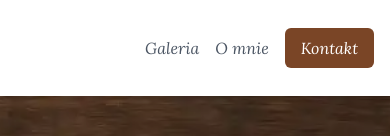
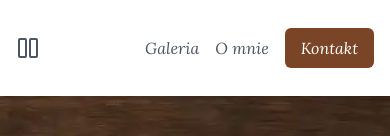
Before and after one commit to rafalwizen/sweet-creations-next-js, a Next.js app: page / in a window 390 px wide. Shown: the top 136 px of the page. Built offline with nearby package versions, Linux system fonts and the light colour scheme.

Commit message:
feat: add gallery view context with navbar mobile columns toggle

```diff
--- a/src/app/layout.tsx
+++ b/src/app/layout.tsx
@@ -3,6 +3,7 @@ import { Great_Vibes } from "next/font/google";
 import localFont from "next/font/local";
 import "./globals.css";
 import Navbar from "@/components/Navbar";
+import { GalleryViewProvider } from "@/context/GalleryViewContext";
 
 const greatVibes = Great_Vibes({
     subsets: ["latin"],
@@ -41,8 +42,10 @@ export default function RootLayout({ children }: { children: React.ReactNode })
     return (
         <html lang="pl" className={`${greatVibes.variable} ${loraItalic.variable}`}>
         <body className="font-lora">
-        <Navbar />
-        {children}
+        <GalleryViewProvider>
+            <Navbar />
+            {children}
+        </GalleryViewProvider>
         </body>
         </html>
     );
--- a/src/components/Navbar.tsx
+++ b/src/components/Navbar.tsx
@@ -1,6 +1,9 @@
 "use client";
 
+import { useGalleryView } from "@/context/GalleryViewContext";
+
 const Navbar = () => {
+    const { mobileColumns, toggleMobileColumns } = useGalleryView();
     const scrollToSection = (id: string, offset: number = -60) => {
         const element = document.getElementById(id);
         if (element) {
@@ -25,6 +28,16 @@ const Navbar = () => {
             <div className="w-full mx-auto px-4">
                 <div className="flex justify-between h-24 md:h-16">
                     <div className="flex items-center">
+                        <button
+                            type="button"
+                            onClick={toggleMobileColumns}
+                            aria-pressed={mobileColumns === 2}
+                            aria-label={`Układ galerii: ${mobileColumns} ${mobileColumns === 2 ? "kolumny" : "kolumna"}. Kliknij, aby przełączyć.`}
+                            title={`Galeria: ${mobileColumns} kolumny`}
+                            className="md:hidden p-2 -ml-2 rounded-md text-gray-600 hover:text-primary transition-colors"
+                        >
+                            {mobileColumns === 2 ? <IconTwoColumns /> : <IconSingleColumn />}
+                        </button>
                     </div>
                     <div className="flex items-center space-x-4">
                         <button
@@ -52,4 +65,39 @@ const Navbar = () => {
     );
 };
 
+const IconTwoColumns = () => (
+    <svg
+        xmlns="http://www.w3.org/2000/svg"
+        width="24"
+        height="24"
+        viewBox="0 0 24 24"
+        fill="none"
+        stroke="currentColor"
+        strokeWidth="2"
+        strokeLinecap="round"
+        strokeLinejoin="round"
+        aria-hidden="true"
+    >
+        <rect x="3" y="3" width="7" height="18" rx="1" />
+        <rect x="14" y="3" width="7" height="18" rx="1" />
+    </svg>
+);
+
+const IconSingleColumn = () => (
+    <svg
+        xmlns="http://www.w3.org/2000/svg"
+        width="24"
+        height="24"
+        viewBox="0 0 24 24"
+        fill="none"
+        stroke="currentColor"
+        strokeWidth="2"
+        strokeLinecap="round"
+        strokeLinejoin="round"
+        aria-hidden="true"
+    >
+        <rect x="5" y="3" width="14" height="18" rx="1" />
+    </svg>
+);
+
 export default Navbar;
--- /dev/null
+++ b/src/context/GalleryViewContext.tsx
@@ -0,0 +1,35 @@
+"use client";
+
+import { createContext, useContext, useState, ReactNode } from "react";
+
+type MobileColumns = 1 | 2;
+
+type GalleryViewContextValue = {
+    mobileColumns: MobileColumns;
+    toggleMobileColumns: () => void;
+};
+
+const GalleryViewContext = createContext<GalleryViewContextValue | undefined>(undefined);
+
+export const GalleryViewProvider = ({ children }: { children: ReactNode }) => {
+    // Default to 2 columns on mobile. Kept session-only (no localStorage) so the
+    // server and client render identically -> no hydration mismatch.
+    const [mobileColumns, setMobileColumns] = useState<MobileColumns>(2);
+
+    const toggleMobileColumns = () =>
+        setMobileColumns((prev) => (prev === 2 ? 1 : 2));
+
+    return (
+        <GalleryViewContext.Provider value={{ mobileColumns, toggleMobileColumns }}>
+            {children}
+        </GalleryViewContext.Provider>
+    );
+};
+
+export const useGalleryView = () => {
+    const ctx = useContext(GalleryViewContext);
+    if (!ctx) {
+        throw new Error("useGalleryView must be used within GalleryViewProvider");
+    }
+    return ctx;
+};
```
